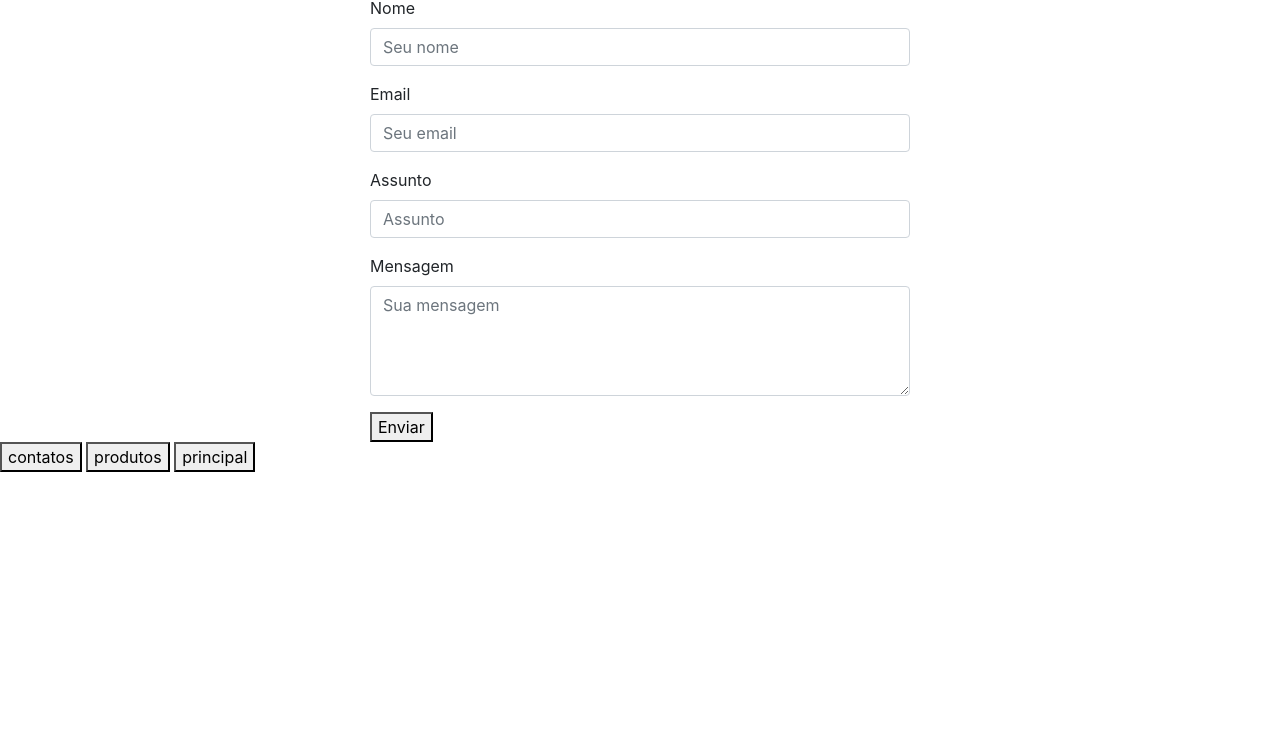
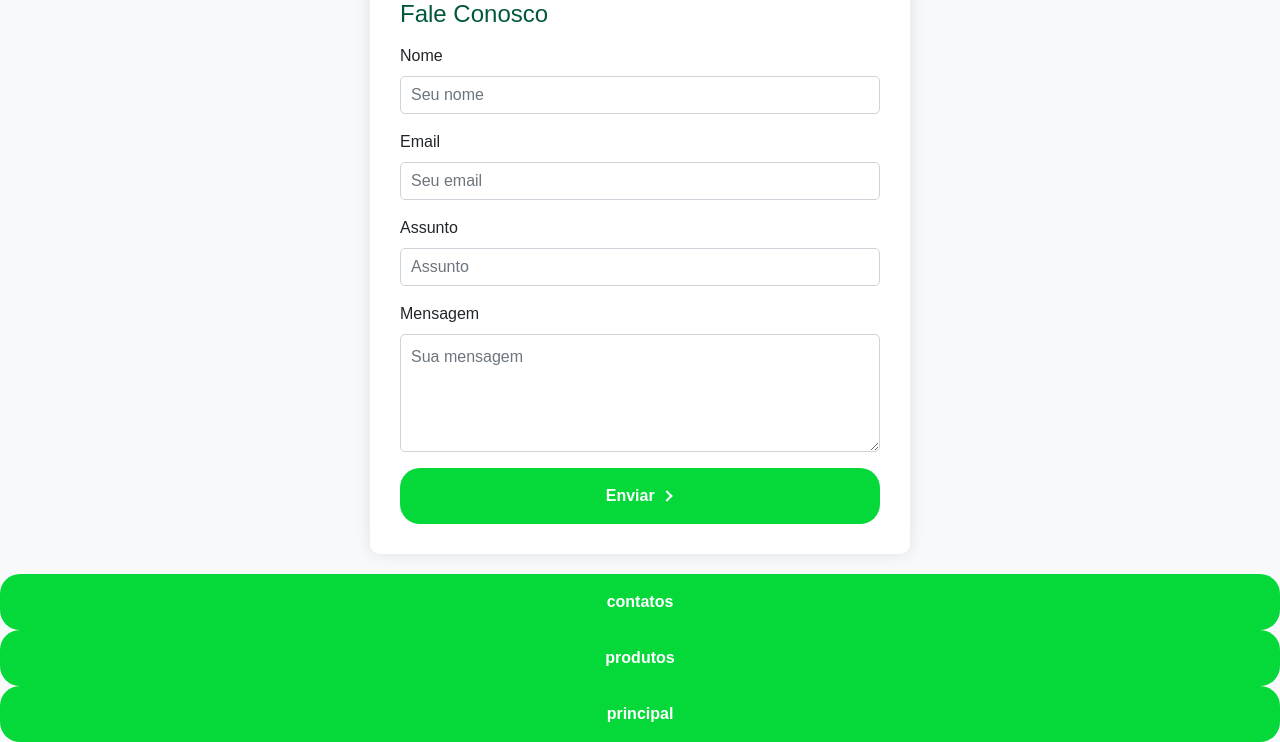
Before and after one commit to MarcosCosta-dv/CP04-FrontEnd, a plain HTML site: page assets/html/contato.html in a window 1280 px wide. Shown: the part 98-840 px from the top of the page. Before the commit the page ends 800 px from the top, so only its background shows below. Drawn offline with nearby package versions, Linux system fonts and the light colour scheme.

Commit message:
completando

```diff
--- a/assets/css/contato.css
+++ b/assets/css/contato.css
@@ -16,7 +16,7 @@ body {
 
 .contact-form h2 {
     margin-bottom: 15px;
-    color: #007bff;
+    color: #025939;
     font-size: 24px;
 }
 
--- a/assets/html/contato.html
+++ b/assets/html/contato.html
@@ -6,7 +6,7 @@
     <meta name="viewport" content="width=device-width, initial-scale=1.0">
     <title>EcoTrend</title>
     <link href="https://stackpath.bootstrapcdn.com/bootstrap/4.5.2/css/bootstrap.min.css" rel="stylesheet">
-    <link rel="stylesheet" href="contato.html">
+    <link rel="stylesheet" href="../css/contato.css">
 </head>
 
 <body>
```
Also changed, not shown: index.html (+1 -1 lines), assets/images/logo/auroraboreal.jpeg (added).
